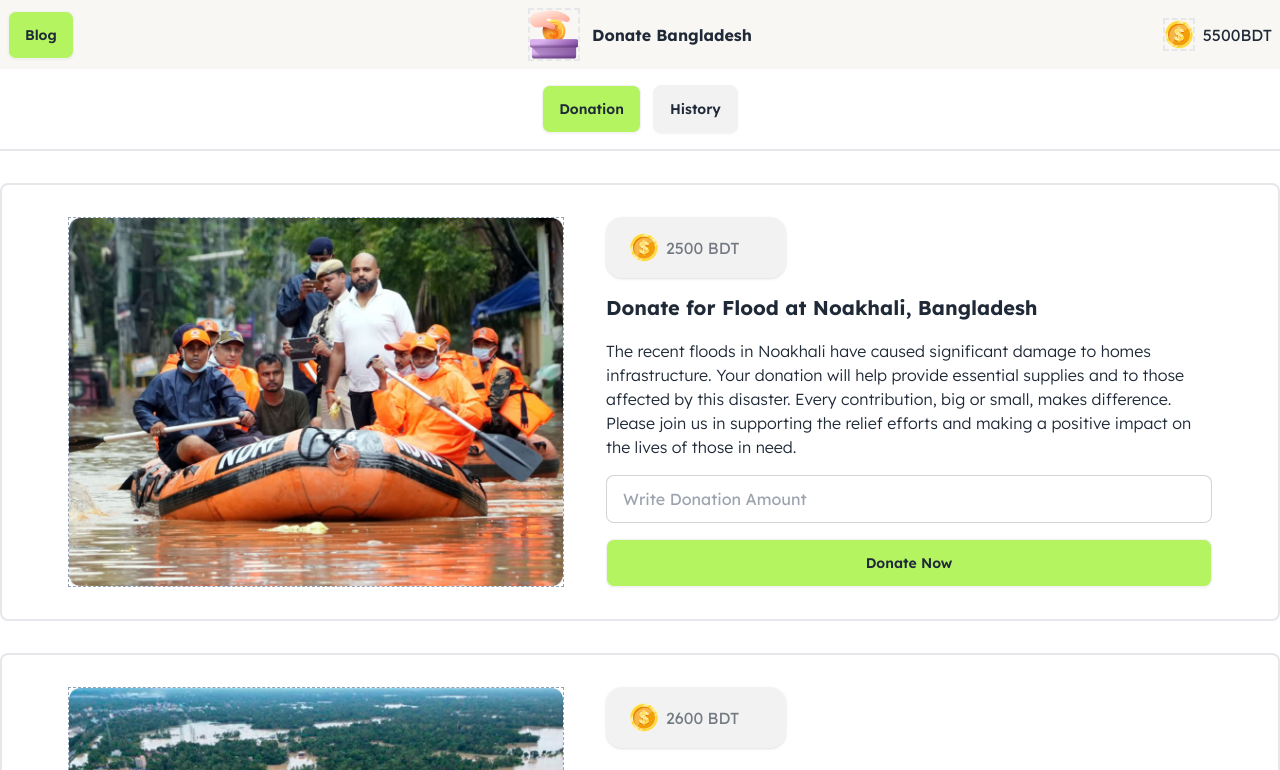
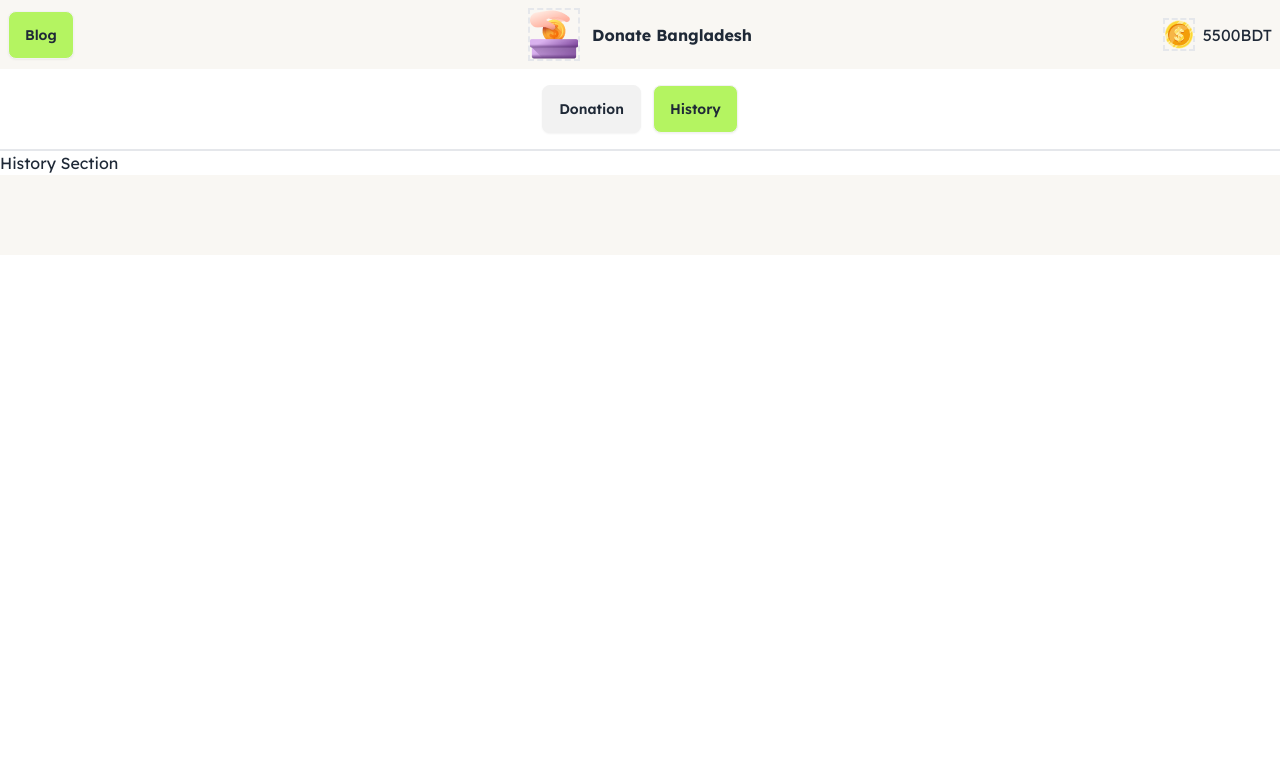
Before and after one commit to mushayed/Donate, a plain HTML site: page index.html in a window 1280 px wide. Both pictures are taken after a click on the link "History". Shown: the top 770 px of the page. Drawn offline with nearby package versions, Linux system fonts and the light colour scheme.

Commit message:
history section added

```diff
--- a/index.html
+++ b/index.html
@@ -82,16 +82,16 @@
           class="container mx-auto h-20 flex items-center justify-center gap-3"
         >
           <div>
-            <a class="btn bg-my-green">Donation</a>
+            <a id="donationBtn" class="btn bg-my-green">Donation</a>
           </div>
           <div>
-            <a class="btn">History</a>
+            <a id="historyBtn" class="btn">History</a>
           </div>
         </section>
         <div class="border-b-2 sticky top-36"></div>
       </section>
 
-      <section class="w-[90%] lg:container mx-auto flex flex-col gap-8 py-8">
+      <section id="donation-state" class="w-[90%] lg:container mx-auto flex flex-col gap-8 py-8">
         <section
           class="border-2 rounded-lg flex flex-col lg:flex-row p-8 gap-2 justify-evenly"
         >
@@ -242,6 +242,12 @@
           </div>
         </dialog>
       </section>
+
+
+      <!-- History section start here -->
+      <section id="history-state" class="hidden">
+        History Section
+      </section>
     </main>
 
     <footer class="bg-[#F9F7F3] h-20"></footer>
--- a/jsFiles/donation.js
+++ b/jsFiles/donation.js
@@ -27,3 +27,14 @@ document.getElementById('donateBtnQuota').addEventListener('click', function(eve
 document.getElementById('blogBtn').addEventListener('click', function() {
     window.location.href = 'blog.html';
 })
+
+
+document.getElementById('donationBtn').addEventListener('click', function() {
+    toggleButtonColor('donationBtn', 'historyBtn');
+    toggleState('donation-state', 'history-state');
+})
+
+document.getElementById('historyBtn').addEventListener('click', function() {
+    toggleButtonColor('historyBtn', 'donationBtn');
+    toggleState('history-state', 'donation-state');
+})
--- a/jsFiles/utilities.js
+++ b/jsFiles/utilities.js
@@ -43,3 +43,21 @@ function donate(amount, id) {
         document.getElementById('confirmation-modal').showModal();
     }
 }
+
+
+
+function toggleButtonColor(clickedButtonId, unclickedButtonId) {
+    const clickedButton = document.getElementById(clickedButtonId);
+    const unclickedButton = document.getElementById(unclickedButtonId);
+
+    unclickedButton.classList.remove('bg-my-green');
+    clickedButton.classList.add('bg-my-green');
+}
+
+function toggleState(clickedStageId, unclickedStageId) {
+    const clickedStage = document.getElementById(clickedStageId);
+    const unclickedStage = document.getElementById(unclickedStageId);
+
+    clickedStage.classList.remove('hidden');
+    unclickedStage.classList.add('hidden');
+}
```
Also changed, not shown: blog.html (+2 -2 lines).
